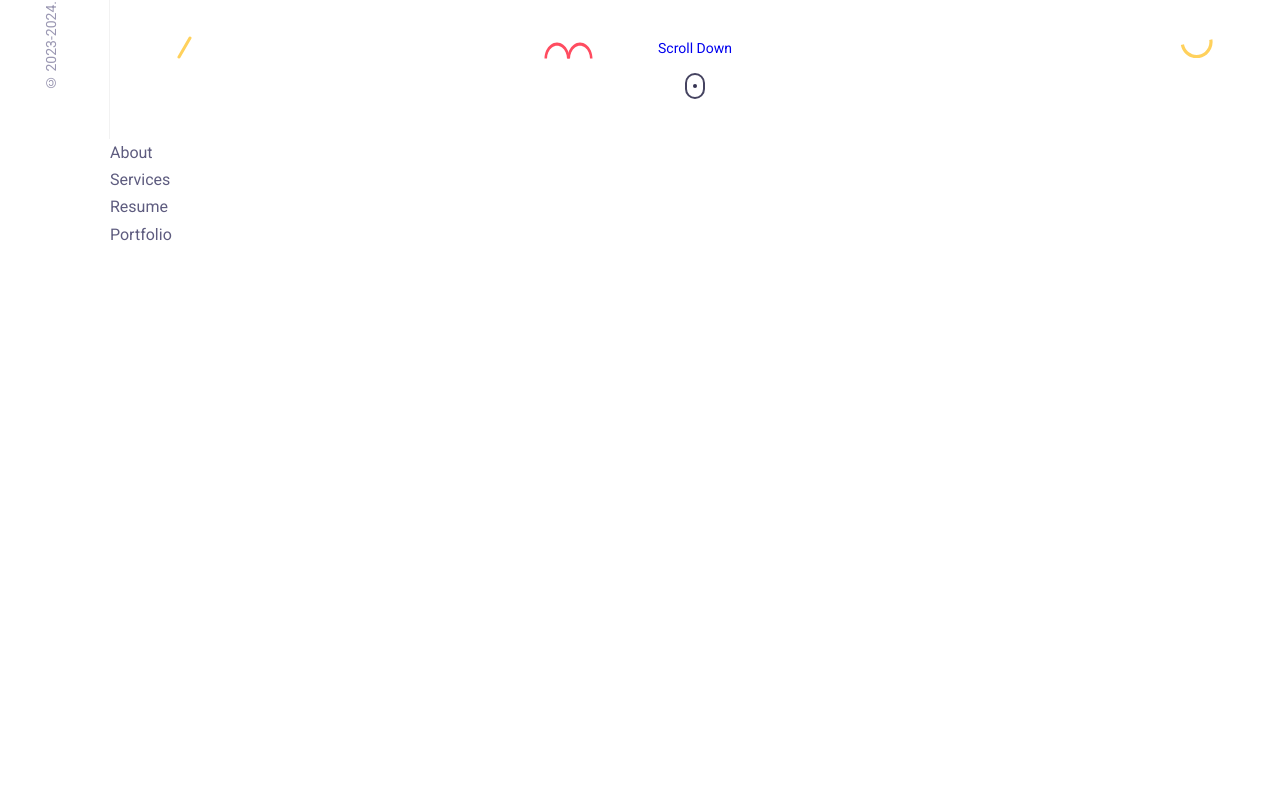
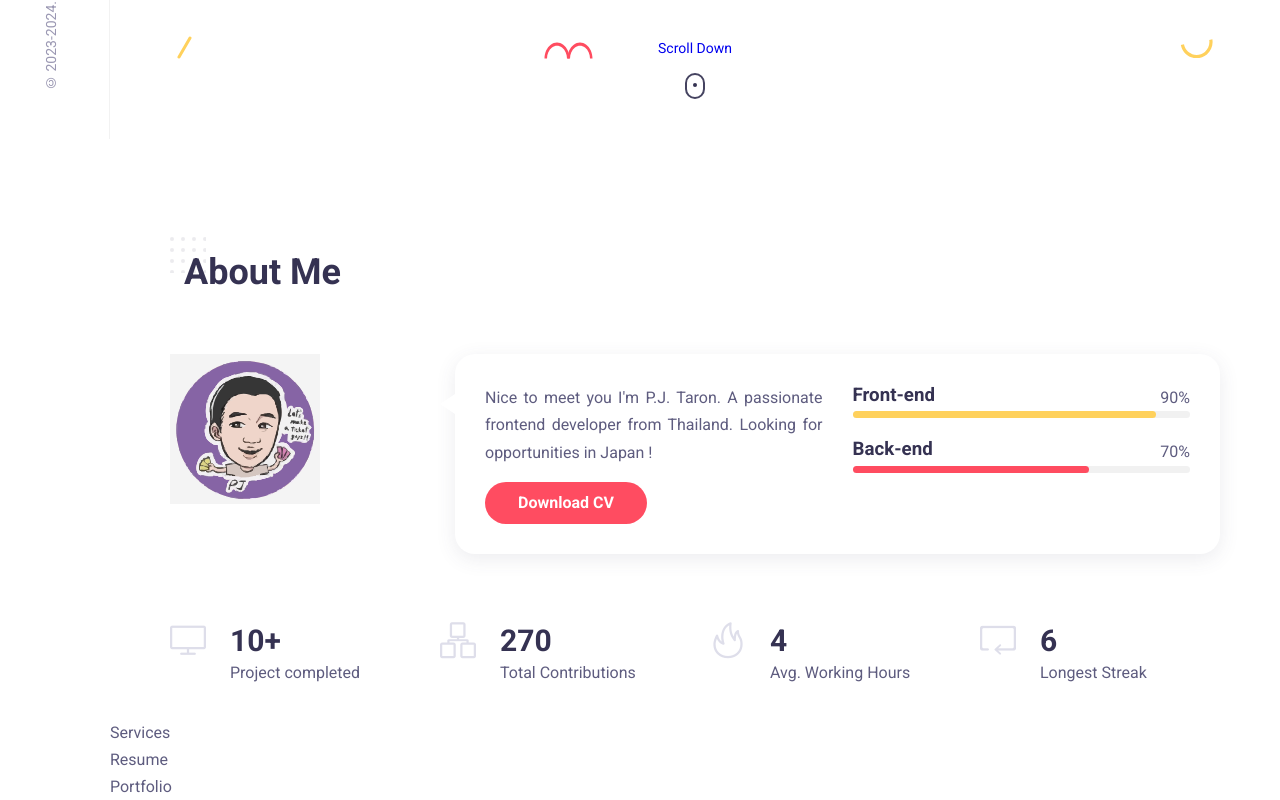
Before and after one commit to jadepeck/My-Profile, a React (Create React App) app: page / in a window 1280 px wide. Shown: the part 661-1461 px from the top of the page. Before the commit the page ends 909 px from the top, so only its background shows below. Built offline with nearby package versions, Linux system fonts and the light colour scheme.

Commit message:
about done

```diff
--- a/src/compponents/about/About.jsx
+++ b/src/compponents/about/About.jsx
@@ -1,9 +1,54 @@
 import React from 'react';
 import "./about.css";
+import Me from "../../assets/122541242 (1).svg";
+import AboutBox from "./AboutBox";
 
 const About = () => {
   return (
-    <div>About</div>
+    <section className="about container section" id='about'>
+      <h2 className="section__title">
+        About Me
+      </h2>
+      <div className="about__container grid">
+        <img src={Me} alt="" className="about__img" />
+
+        <div className="about__data grid">
+          <div className="about info">
+            <p className="about__description">
+            Nice to meet you I'm P.J. Taron. A passionate frontend developer from Thailand. Looking for opportunities in Japan !
+            </p>
+            <a href="" className="btn">Download CV</a>
+          </div>
+
+          <div className="about__skills grid">
+            <div className="skills__data">
+              <div className="skills__titles">
+                <h3 className="skills_name">Front-end</h3>
+                <span className="skills_number">90%</span>
+
+              </div>
+              <div className="skills__bar">
+                <span className="skills__percentage front_end"></span>
+              </div>
+            </div>
+
+            <div className="skills__data">
+              <div className="skills__titles">
+                <h3 className="skills_name">Back-end</h3>
+                <span className="skills_number">70%</span>
+
+              </div>
+              <div className="skills__bar">
+                <span className="skills__percentage back_end"></span>
+              </div>
+            </div>
+
+          </div>
+        </div>
+      </div>
+
+      <AboutBox />
+    </section>
   )
 }
 
--- /dev/null
+++ b/src/compponents/about/AboutBox.jsx
@@ -0,0 +1,45 @@
+import React from 'react';
+
+const AboutBox = () => {
+  return (
+    <div className="about__boxes grid">
+      <div className="about__box">
+        <i className="about__icon icon-screen-desktop"></i>
+
+        <div>
+          <h3 className="about__title">10+</h3>
+          <span className="about__subtitle">Project completed</span>
+        </div>
+      </div>
+
+      <div className="about__box">
+        <i className="about__icon icon-organization"></i>
+
+        <div>
+          <h3 className="about__title">270</h3>
+          <span className="about__subtitle">Total Contributions</span>
+        </div>
+      </div>
+
+      <div className="about__box">
+        <i className="about__icon icon-fire"></i>
+
+        <div>
+          <h3 className="about__title">4</h3>
+          <span className="about__subtitle">Avg. Working Hours</span>
+        </div>
+      </div>
+
+      <div className="about__box">
+        <i className="about__icon icon-loop"></i>
+
+        <div>
+          <h3 className="about__title">6</h3>
+          <span className="about__subtitle">Longest Streak</span>
+        </div>
+      </div>
+    </div>
+  )
+}
+
+export default AboutBox
--- a/src/compponents/about/about.css
+++ b/src/compponents/about/about.css
@@ -0,0 +1,100 @@
+.about__img {
+  width: 150px;
+  height: 150px;
+}
+
+.about__container {
+  grid-template-columns: 3fr 9fr;
+  column-gap: 1.875rem;
+}
+
+.about__data {
+  padding: 1.875rem;
+  background-color: var(--container-color);
+  box-shadow: var(--shadow);
+  border-radius: var(--border-radius);
+  grid-template-columns: repeat(2, 1fr);
+  column-gap: 1.875rem;
+  align-items: flex-start;
+  position: relative;
+}
+
+.about__data::before {
+  content: '';
+  width: 0;
+  height: 0;
+  border-top: 10px solid transparent;
+  border-bottom: 10px solid transparent;
+  border-right: 15px solid var(--container-color);
+  position: absolute;
+  left: -0.93rem;
+  top: 20%
+}
+
+.about__description {
+  margin-bottom: 1rem;
+  text-align: justify;
+}
+
+.about__skills {
+  row-gap: 1.25rem;
+}
+
+.skills__titles {
+  display: flex;
+  justify-content: space-between;
+}
+
+.skills__name {
+  font-size: var(--normal-font-size);
+  font-weight: var(--font-medium);
+}
+
+.skills__number {
+  line-height: 1.2;
+}
+
+.skills__bar,
+.skills__percentage {
+  height: 7px;
+  border-radius: 0.25rem;
+}
+
+.skills__bar {
+  background-color: #f1f1f1;
+}
+
+.skills__percentage {
+  display: block;
+  background-color: var(--first-color);
+}
+
+.front_end {
+  width: 90%;
+  background-color: rgb(255, 209, 92);
+}
+
+.back_end {
+  width: 70%;
+  background-color: rgb(255, 76, 96);
+}
+
+.about__boxes {
+  grid-template-columns: repeat(4, 1fr);
+  column-gap: 1.875rem;
+  margin-top: 4.35rem;
+}
+
+.about__box {
+  display: flex;
+  column-gap: 1.5rem;
+}
+
+.about__icon {
+  font-size: var(--h1-font-size);
+  color: #dedeea;
+}
+
+.about__title {
+  font-size: 1.875rem;
+}
```
